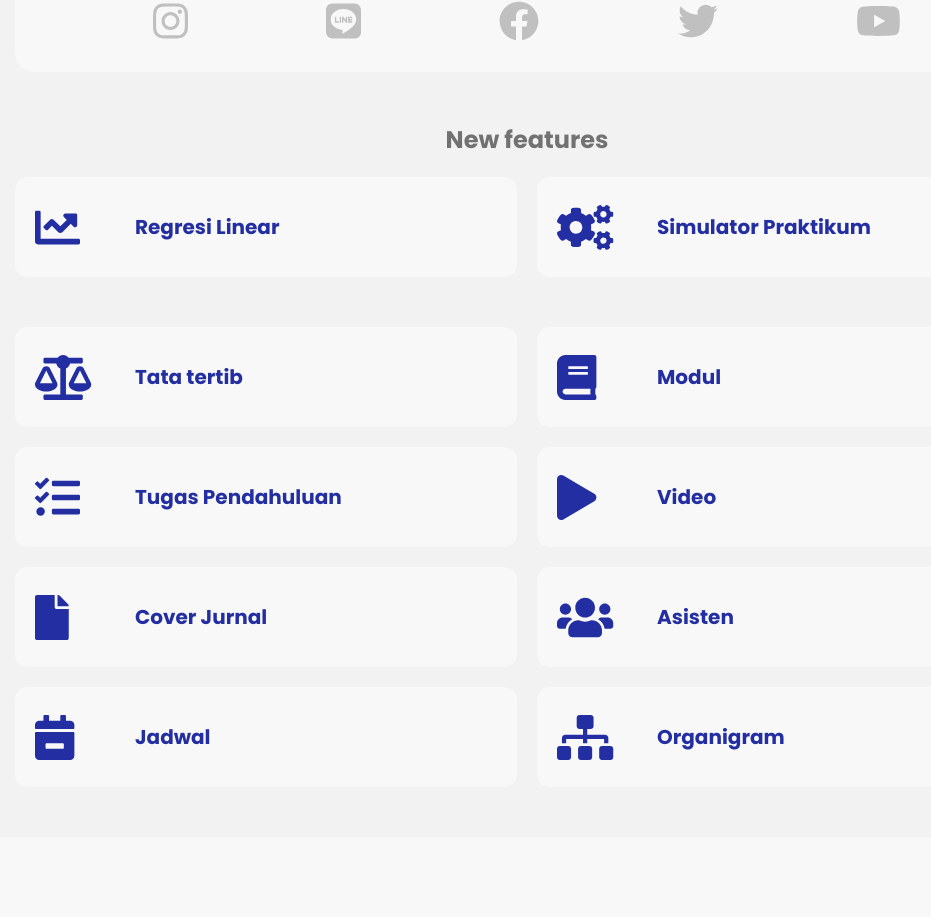
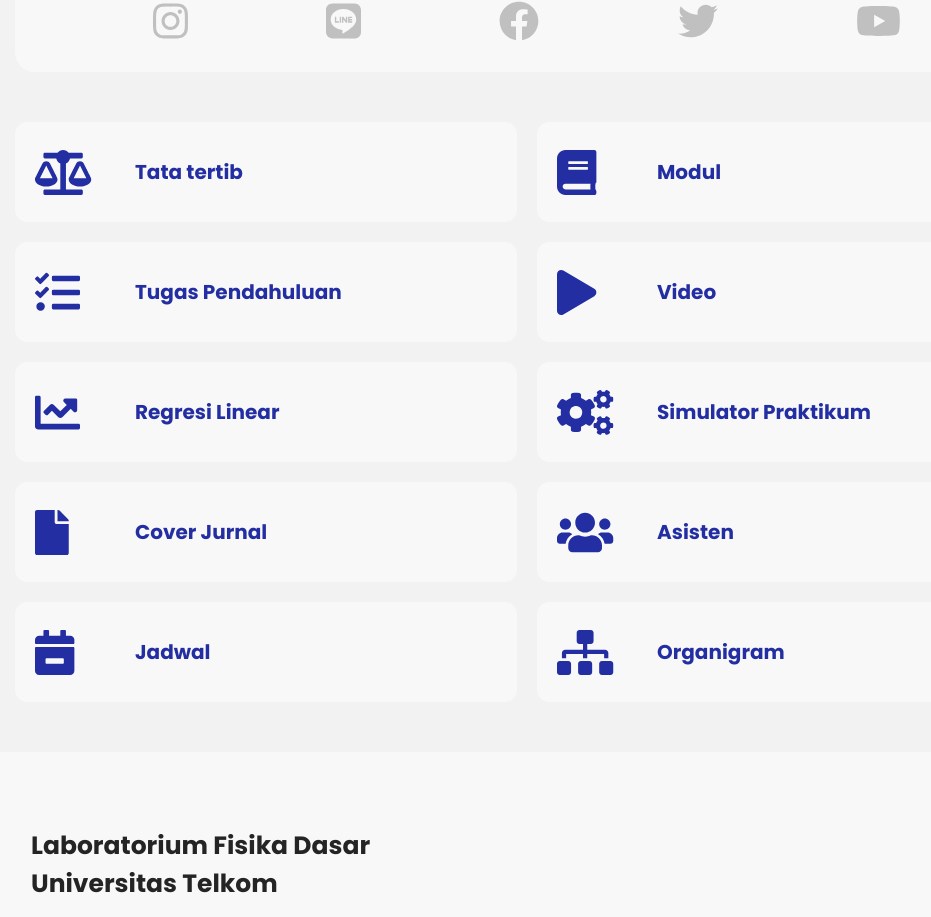
Before and after one commit to izzuzantyaf/fisdasweb, a React (Create React App) app: page / in a window 1280 px wide. Shown: the part 1040-1957 px from the top of the page, without its empty margins (113-1044 px from the left). Built offline with nearby package versions, Linux system fonts and the light colour scheme.

Commit message:
add show/hide new menu controller

```diff
--- a/src/components/assistants/assistants.jsx
+++ b/src/components/assistants/assistants.jsx
@@ -6,7 +6,7 @@ import assistants from '../../contents/assistants'
 // level 2 component
 function AssistantCard(props) {
 
-    const [feedbackTime, setfeedbackTime] = useState(true)
+    const [feedbackTime] = useState(true)
 
     return (
         <div className="assistant-card">
--- a/src/components/menu/menu.jsx
+++ b/src/components/menu/menu.jsx
@@ -1,4 +1,4 @@
-import React from 'react'
+import React, { useState } from 'react'
 import { Link } from 'react-router-dom'
 import './menu.scss'
 
@@ -77,11 +77,13 @@ function MenuList() {
 // level 0 component
 export default function Menu() {
 
+    const [ifAnyNewFeature] = useState(menuArr.map(menu => menu.newFeature).some(newFeature => newFeature))
+
     return (
         <section className="menu">
             <div className="container">
                 <SocialMediaBanner />
-                <NewFeature />
+                {ifAnyNewFeature ? <NewFeature /> : ''}
                 <MenuList />
             </div>
         </section>
--- a/src/contents/menu.js
+++ b/src/contents/menu.js
@@ -26,13 +26,13 @@ export default [{
     name: 'Regresi Linear',
     icon: 'chart-line',
     link: '/regression',
-    newFeature: true
+    newFeature: false
 },
 {
     name: 'Simulator Praktikum',
     icon: 'cogs',
     link: '/practicum-simulator',
-    newFeature: true
+    newFeature: false
 },
 {
     name: 'Cover Jurnal',
```
